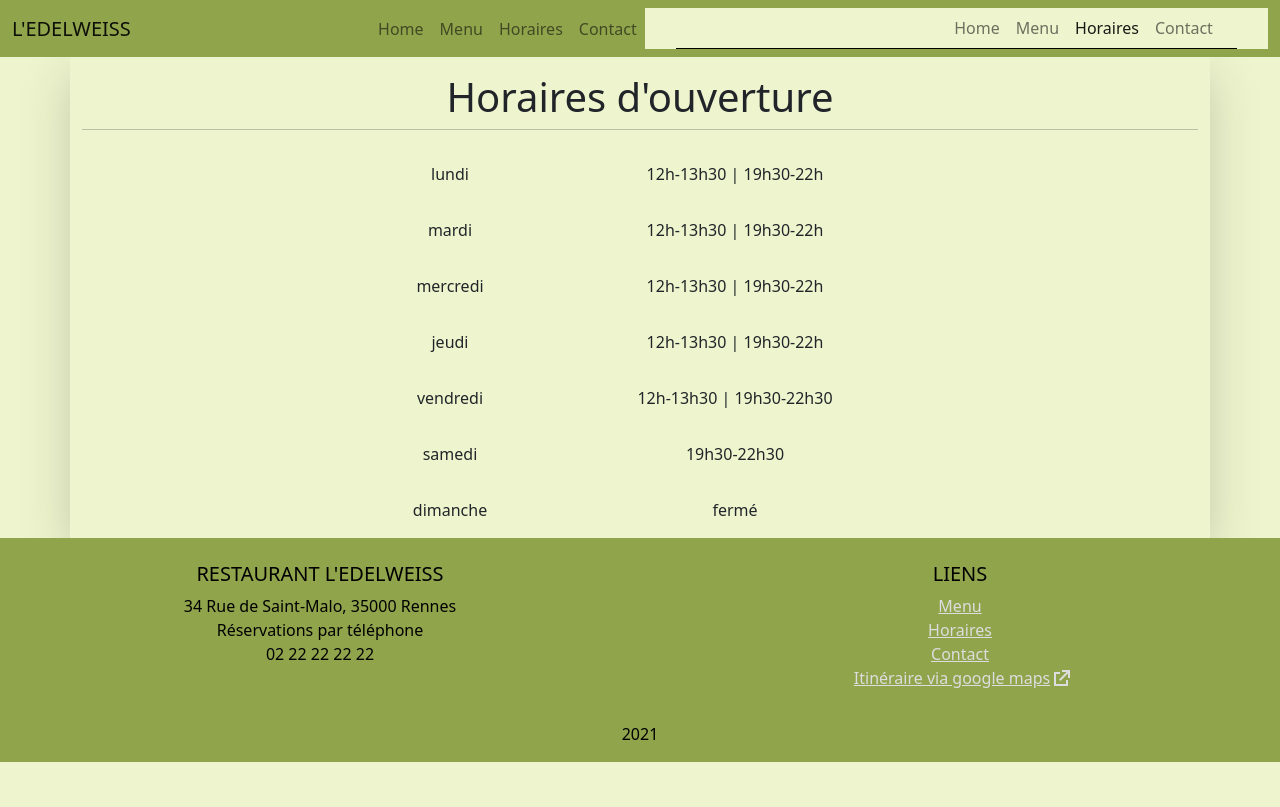
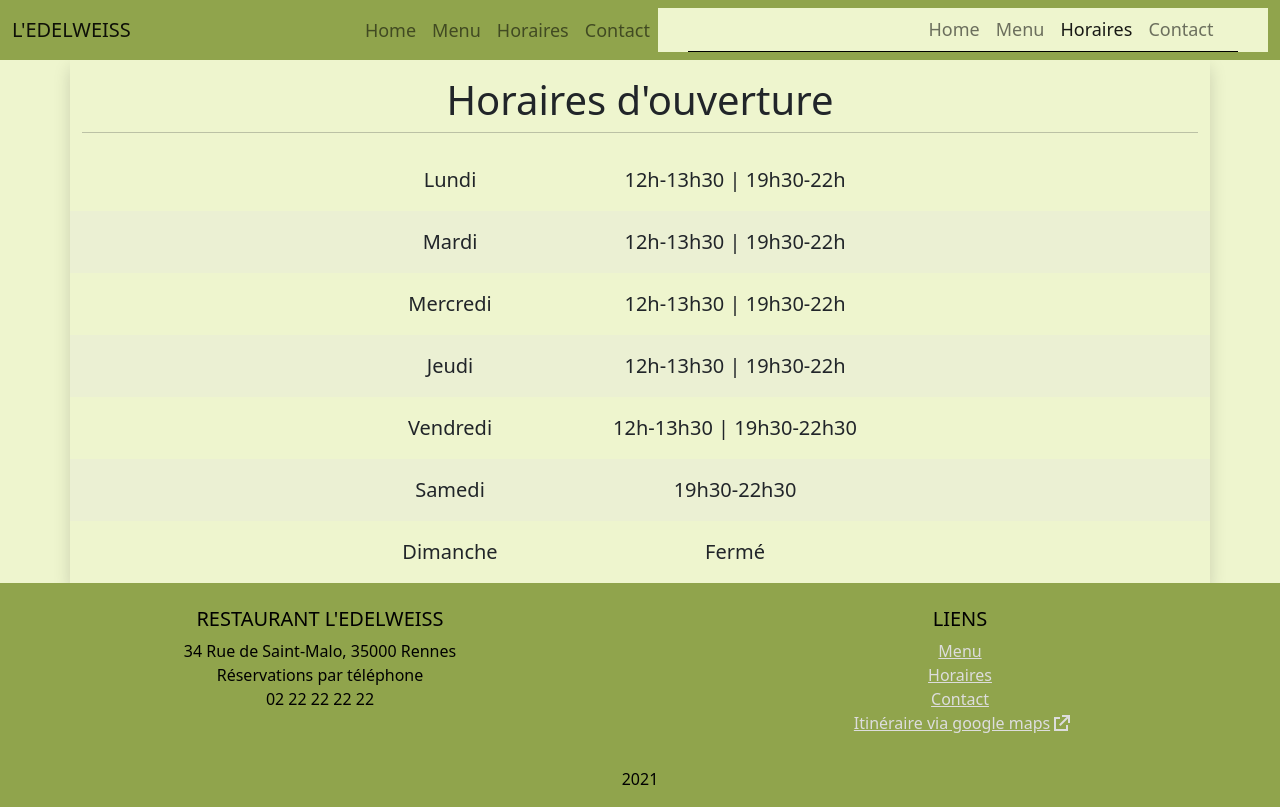
Before and after one commit to starwalker00/edelweiss, a React (Create React App) app: page /schedule in a window 1280 px wide. Built offline with nearby package versions, Linux system fonts and the light colour scheme.

Commit message:
restyle horaires

```diff
--- a/src/components/Schedule.jsx
+++ b/src/components/Schedule.jsx
@@ -4,39 +4,41 @@ import { Container, Row, Col } from "react-bootstrap";
 function Schedule() {
   return (
     <div className="schedule">
-      <Container className="text-center shadow-lg">
+      <Container className="text-center shadow">
         <Row>
           <Col className="display-6 mt-3">Horaires d'ouverture</Col>
         </Row>
         <hr className="mt-2" />
-        <Row className="py-3">
-          <Col xs={{ span: 4, offset: 0 }} md={{ span: 3, offset: 2 }} lg={{ span: 2, offset: 3 }}>lundi</Col>
-          <Col xs={8} md={6} lg={4}>12h-13h30 | 19h30-22h</Col>
+        <div className="text-capitalize">
+          <Row className="py-3 fs-5">
+            <Col xs={{ span: 3, offset: 0 }} md={{ span: 3, offset: 2 }} lg={{ span: 2, offset: 3 }}>lundi</Col>
+            <Col xs={9} md={6} lg={4}>12h-13h30 | 19h30-22h</Col>
           </Row>
-        <Row className="py-3">
-          <Col xs={{ span: 4, offset: 0 }} md={{ span: 3, offset: 2 }} lg={{ span: 2, offset: 3 }}>mardi</Col>
-          <Col xs={8} md={6} lg={4}>12h-13h30 | 19h30-22h</Col>
+          <Row className="py-3 fs-5 bg-secondary bg-opacity-25">
+            <Col xs={{ span: 3, offset: 0 }} md={{ span: 3, offset: 2 }} lg={{ span: 2, offset: 3 }}>mardi</Col>
+            <Col xs={9} md={6} lg={4}>12h-13h30 | 19h30-22h</Col>
           </Row>
-        <Row className="py-3">
-          <Col xs={{ span: 4, offset: 0 }} md={{ span: 3, offset: 2 }} lg={{ span: 2, offset: 3 }}>mercredi</Col>
-          <Col xs={8} md={6} lg={4}>12h-13h30 | 19h30-22h</Col>
+          <Row className="py-3 fs-5">
+            <Col xs={{ span: 3, offset: 0 }} md={{ span: 3, offset: 2 }} lg={{ span: 2, offset: 3 }}>mercredi</Col>
+            <Col xs={9} md={6} lg={4}>12h-13h30 | 19h30-22h</Col>
           </Row>
-        <Row className="py-3">
-          <Col xs={{ span: 4, offset: 0 }} md={{ span: 3, offset: 2 }} lg={{ span: 2, offset: 3 }}>jeudi</Col>
-          <Col xs={8} md={6} lg={4}>12h-13h30 | 19h30-22h</Col>
+          <Row className="py-3 fs-5 bg-secondary bg-opacity-25">
+            <Col xs={{ span: 3, offset: 0 }} md={{ span: 3, offset: 2 }} lg={{ span: 2, offset: 3 }}>jeudi</Col>
+            <Col xs={9} md={6} lg={4}>12h-13h30 | 19h30-22h</Col>
           </Row>
-        <Row className="py-3">
-          <Col xs={{ span: 4, offset: 0 }} md={{ span: 3, offset: 2 }} lg={{ span: 2, offset: 3 }}>vendredi</Col>
-          <Col xs={8} md={6} lg={4}>12h-13h30 | 19h30-22h30</Col>
+          <Row className="py-3 fs-5">
+            <Col xs={{ span: 3, offset: 0 }} md={{ span: 3, offset: 2 }} lg={{ span: 2, offset: 3 }}>vendredi</Col>
+            <Col xs={9} md={6} lg={4}>12h-13h30 | 19h30-22h30</Col>
           </Row>
-        <Row className="py-3">
-          <Col xs={{ span: 4, offset: 0 }} md={{ span: 3, offset: 2 }} lg={{ span: 2, offset: 3 }}>samedi</Col>
-          <Col xs={8} md={6} lg={4}>19h30-22h30</Col>
+          <Row className="py-3 fs-5 bg-secondary bg-opacity-25">
+            <Col xs={{ span: 3, offset: 0 }} md={{ span: 3, offset: 2 }} lg={{ span: 2, offset: 3 }}>samedi</Col>
+            <Col xs={9} md={6} lg={4}>19h30-22h30</Col>
           </Row>
-        <Row className="py-3">
-          <Col xs={{ span: 4, offset: 0 }} md={{ span: 3, offset: 2 }} lg={{ span: 2, offset: 3 }}>dimanche</Col>
-          <Col xs={8} md={6} lg={4}>fermé</Col>
+          <Row className="py-3 fs-5">
+            <Col xs={{ span: 3, offset: 0 }} md={{ span: 3, offset: 2 }} lg={{ span: 2, offset: 3 }}>dimanche</Col>
+            <Col xs={9} md={6} lg={4}>fermé</Col>
           </Row>
+        </div>
       </Container>
     </div>
   );
--- a/src/scss/custom.scss
+++ b/src/scss/custom.scss
@@ -14,7 +14,7 @@ $info:          #eef5ce;
 // $warning:       $yellow !default;
 // $danger:        $red !default;
 $light:         #fffcfc;
-$dark:          #90a44c;;
+$dark:          #90a44c;
 
 $body-bg: #eef5ce;
 // $body-color: #000;
@@ -173,3 +173,7 @@ $body-bg: #eef5ce;
     border-radius: 20px;
     border: 3px solid $secondary;
   }
+
+.nav-link {
+    font-size: 18px;
+}
```
Lines whose indentation alone changed are shown as unchanged.
